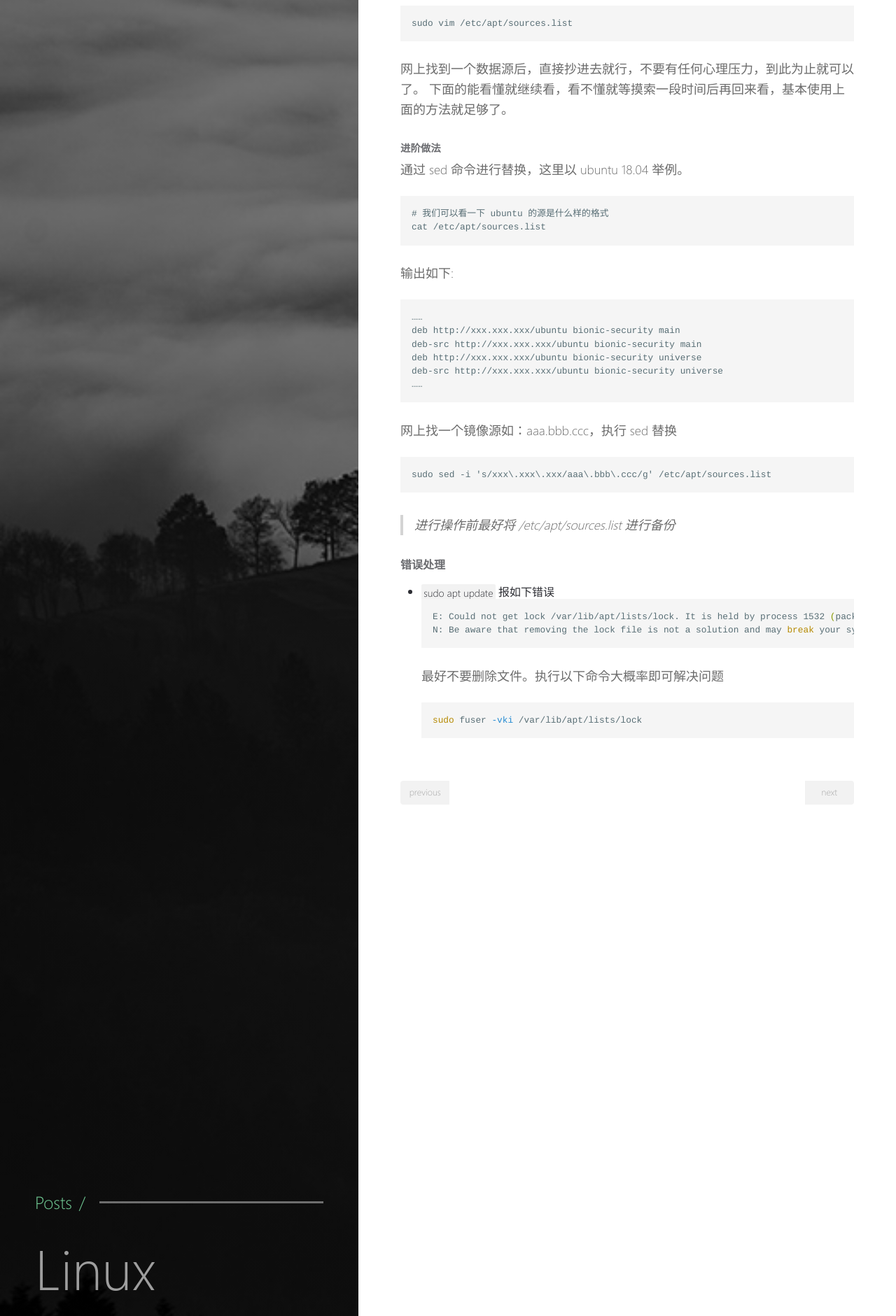
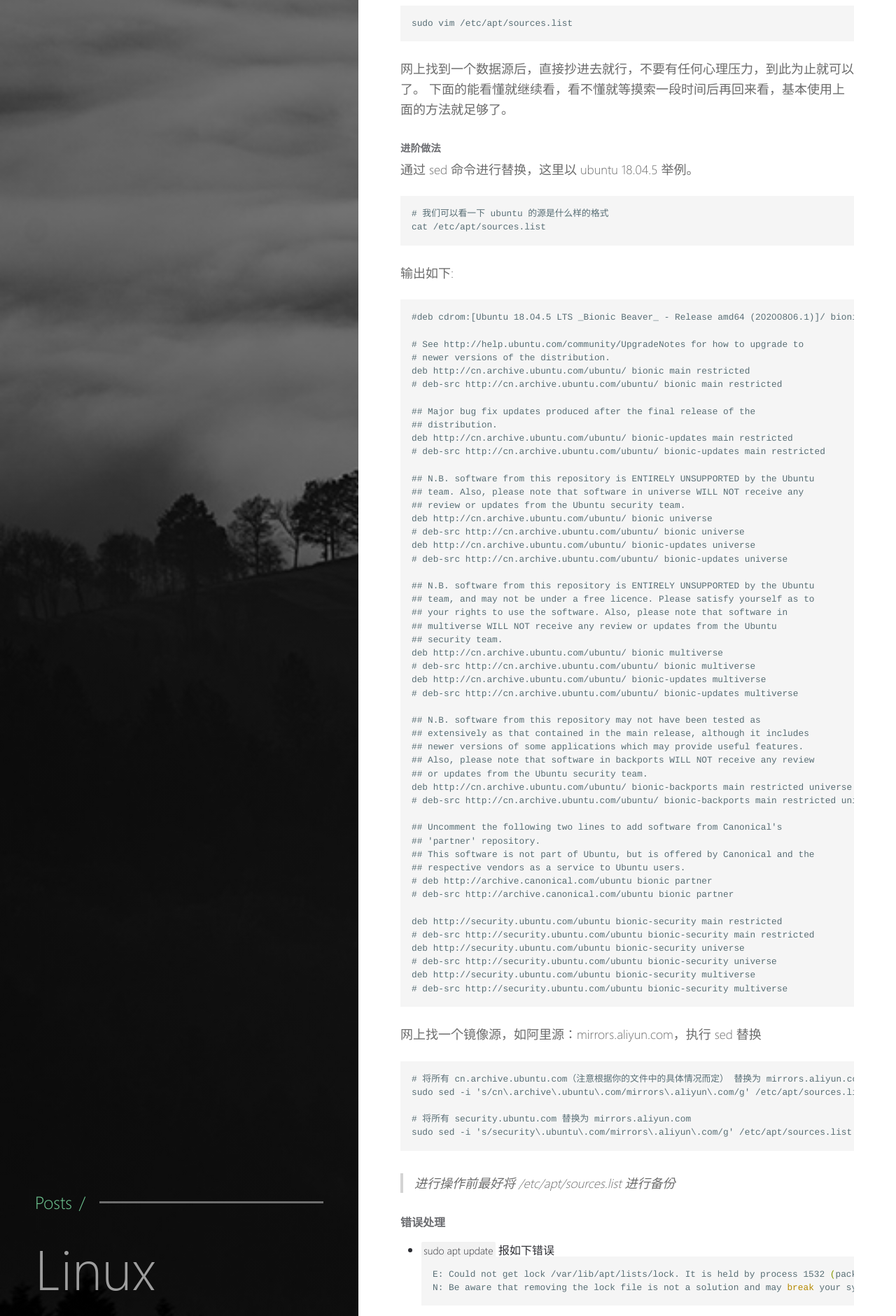
Before and after one commit to nandem/nandem.github.io, a Jekyll site: the page built from _posts/2020-05-05-Linux-Common.MD, in a window 1280 px wide. Shown: the part 530-2411 px from the top of the page at 70% size. Built offline with Jekyll 4.4.1, drawn with Linux system fonts in a browser that asks for light colours.

Commit message:
Update 2020-05-05-Linux-Common.MD

````diff
--- a/_posts/2020-05-05-Linux-Common.MD
+++ b/_posts/2020-05-05-Linux-Common.MD
@@ -27,23 +27,72 @@ sudo vim /etc/apt/sources.list
 下面的能看懂就继续看，看不懂就等摸索一段时间后再回来看，基本使用上面的方法就足够了。
 
 ##### 进阶做法
-通过 sed 命令进行替换，这里以 ubuntu 18.04 举例。
+通过 sed 命令进行替换，这里以 ubuntu 18.04.5 举例。
 ```
 # 我们可以看一下 ubuntu 的源是什么样的格式
 cat /etc/apt/sources.list
 ```
 输出如下:
 ```
-……
-deb http://xxx.xxx.xxx/ubuntu bionic-security main
-deb-src http://xxx.xxx.xxx/ubuntu bionic-security main
-deb http://xxx.xxx.xxx/ubuntu bionic-security universe
-deb-src http://xxx.xxx.xxx/ubuntu bionic-security universe
-……
+#deb cdrom:[Ubuntu 18.04.5 LTS _Bionic Beaver_ - Release amd64 (20200806.1)]/ bionic main restricted
+
+# See http://help.ubuntu.com/community/UpgradeNotes for how to upgrade to
+# newer versions of the distribution.
+deb http://cn.archive.ubuntu.com/ubuntu/ bionic main restricted
+# deb-src http://cn.archive.ubuntu.com/ubuntu/ bionic main restricted
+
+## Major bug fix updates produced after the final release of the
+## distribution.
+deb http://cn.archive.ubuntu.com/ubuntu/ bionic-updates main restricted
+# deb-src http://cn.archive.ubuntu.com/ubuntu/ bionic-updates main restricted
+
+## N.B. software from this repository is ENTIRELY UNSUPPORTED by the Ubuntu
+## team. Also, please note that software in universe WILL NOT receive any
+## review or updates from the Ubuntu security team.
+deb http://cn.archive.ubuntu.com/ubuntu/ bionic universe
+# deb-src http://cn.archive.ubuntu.com/ubuntu/ bionic universe
+deb http://cn.archive.ubuntu.com/ubuntu/ bionic-updates universe
+# deb-src http://cn.archive.ubuntu.com/ubuntu/ bionic-updates universe
+
+## N.B. software from this repository is ENTIRELY UNSUPPORTED by the Ubuntu
+## team, and may not be under a free licence. Please satisfy yourself as to
+## your rights to use the software. Also, please note that software in
+## multiverse WILL NOT receive any review or updates from the Ubuntu
+## security team.
+deb http://cn.archive.ubuntu.com/ubuntu/ bionic multiverse
+# deb-src http://cn.archive.ubuntu.com/ubuntu/ bionic multiverse
+deb http://cn.archive.ubuntu.com/ubuntu/ bionic-updates multiverse
+# deb-src http://cn.archive.ubuntu.com/ubuntu/ bionic-updates multiverse
+
+## N.B. software from this repository may not have been tested as
+## extensively as that contained in the main release, although it includes
+## newer versions of some applications which may provide useful features.
+## Also, please note that software in backports WILL NOT receive any review
+## or updates from the Ubuntu security team.
+deb http://cn.archive.ubuntu.com/ubuntu/ bionic-backports main restricted universe multiverse
+# deb-src http://cn.archive.ubuntu.com/ubuntu/ bionic-backports main restricted universe multiverse
+
+## Uncomment the following two lines to add software from Canonical's
+## 'partner' repository.
+## This software is not part of Ubuntu, but is offered by Canonical and the
+## respective vendors as a service to Ubuntu users.
+# deb http://archive.canonical.com/ubuntu bionic partner
+# deb-src http://archive.canonical.com/ubuntu bionic partner
+
+deb http://security.ubuntu.com/ubuntu bionic-security main restricted
+# deb-src http://security.ubuntu.com/ubuntu bionic-security main restricted
+deb http://security.ubuntu.com/ubuntu bionic-security universe
+# deb-src http://security.ubuntu.com/ubuntu bionic-security universe
+deb http://security.ubuntu.com/ubuntu bionic-security multiverse
+# deb-src http://security.ubuntu.com/ubuntu bionic-security multiverse
 ```
-网上找一个镜像源如：aaa.bbb.ccc，执行 sed 替换
+网上找一个镜像源，如阿里源：mirrors.aliyun.com，执行 sed 替换
 ```
-sudo sed -i 's/xxx\.xxx\.xxx/aaa\.bbb\.ccc/g' /etc/apt/sources.list
+# 将所有 cn.archive.ubuntu.com（注意根据你的文件中的具体情况而定） 替换为 mirrors.aliyun.com
+sudo sed -i 's/cn\.archive\.ubuntu\.com/mirrors\.aliyun\.com/g' /etc/apt/sources.list
+
+# 将所有 security.ubuntu.com 替换为 mirrors.aliyun.com
+sudo sed -i 's/security\.ubuntu\.com/mirrors\.aliyun\.com/g' /etc/apt/sources.list
 ```
 > 进行操作前最好将 /etc/apt/sources.list 进行备份
 
````
